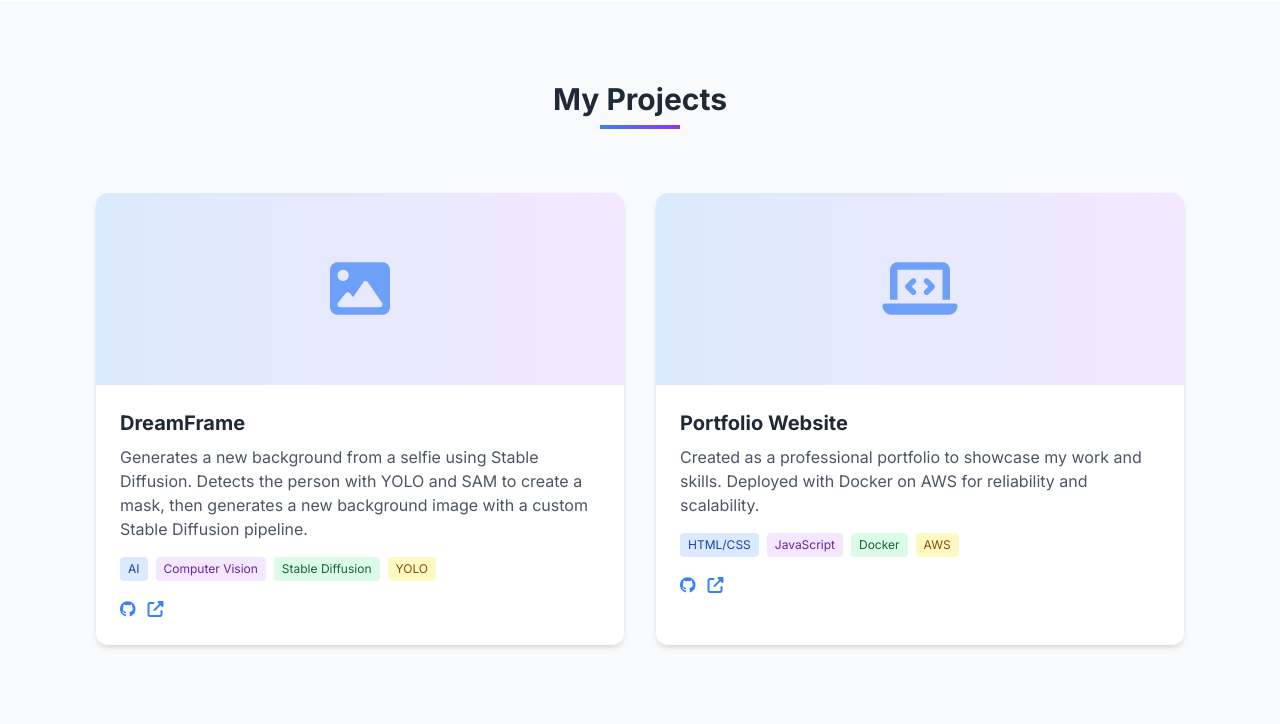
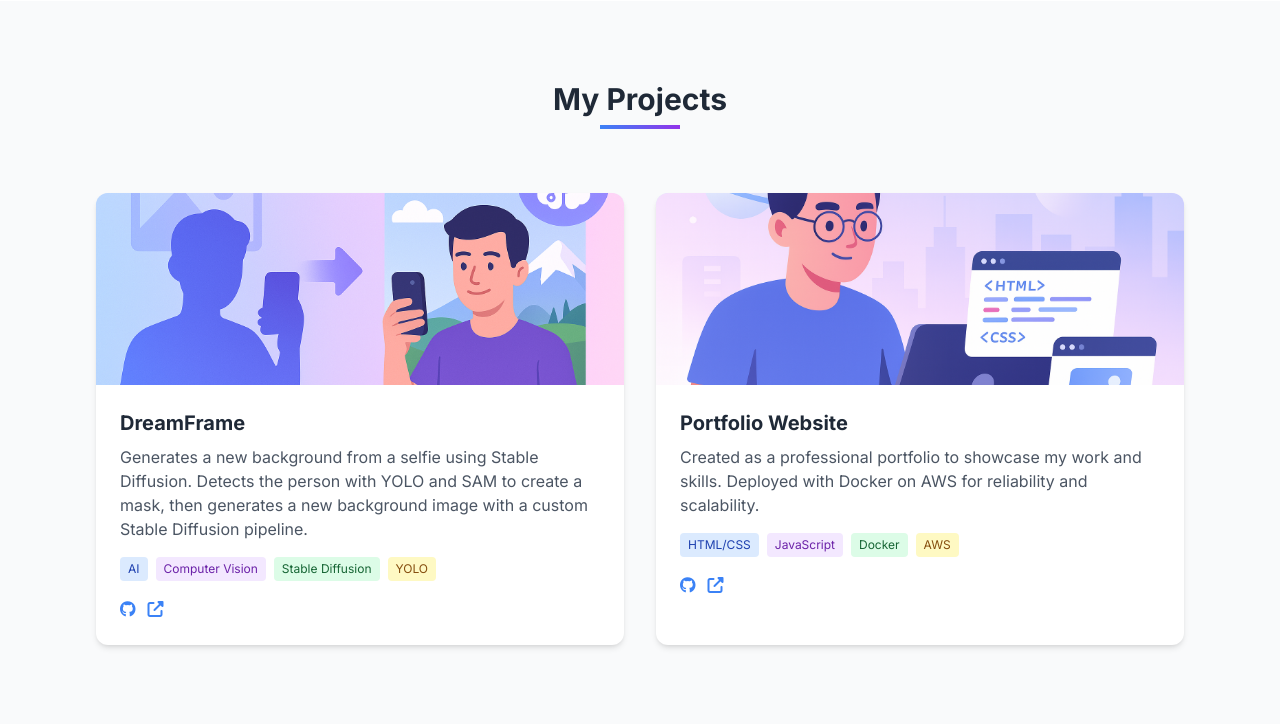
Before and after one commit to Eniotarixx/first_website, a FastAPI app: page / in a window 1280 px wide. Shown: the part 1263-1987 px from the top of the page. Run offline with FastAPI, Linux system fonts and the light colour scheme; some libraries are stand-ins or nearby versions.

Commit message:
replace proejct icon by images

```diff
--- a/templates/homepage.html
+++ b/templates/homepage.html
@@ -197,7 +197,6 @@
         </div>
     </section>
 
-
     <!-- Projects Section -->
     <section id="projects" class="py-20 bg-gray-50">
         <div class="max-w-6xl mx-auto px-4 sm:px-6 lg:px-8">
@@ -214,7 +213,8 @@
                 <!-- DreamFrame Proejct -->
                 <div class="project-card bg-white rounded-xl overflow-hidden shadow-md transition duration-300">
                     <div class="h-48 bg-gradient-to-r from-blue-100 to-purple-100 flex items-center justify-center">
-                        <i class="fas fa-image text-6xl text-blue-500 opacity-70"></i>
+                        <!--<i class="fas fa-image text-6xl text-blue-500 opacity-70"></i>-->
+                        <img src="/static/img/project_dreamframe.png" class="w-full h-full object-cover">
                     </div>
 
                     <div class="p-6">
@@ -250,7 +250,8 @@
                 <!-- Website proejct -->
                 <div class="project-card bg-white rounded-xl overflow-hidden shadow-md transition duration-300">
                     <div class="h-48 bg-gradient-to-r from-blue-100 to-purple-100 flex items-center justify-center">
-                        <i class="fas fa-laptop-code text-6xl text-blue-500 opacity-70"></i>
+                        <!--<i class="fas fa-laptop-code text-6xl text-blue-500 opacity-70"></i>-->
+                        <img src="/static/img/project_website.png" class="w-full h-full object-cover">
                     </div>
 
                     <div class="p-6">
```
Also changed, not shown: static/img/project_dreamframe.png (added), static/img/project_website.png (added).
